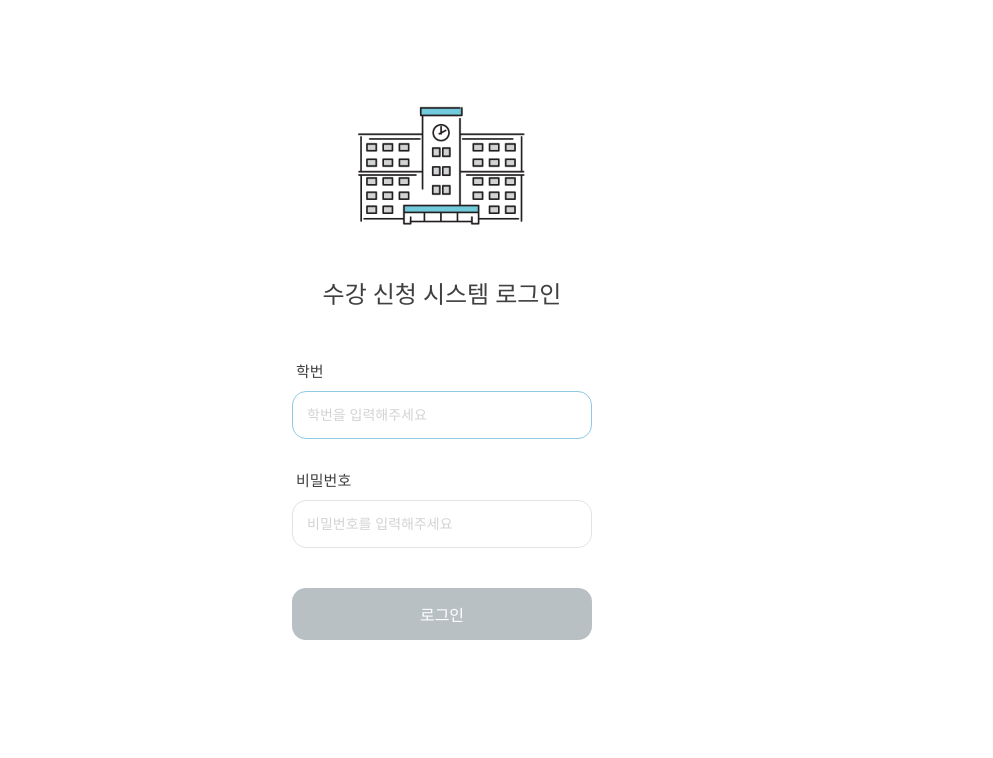
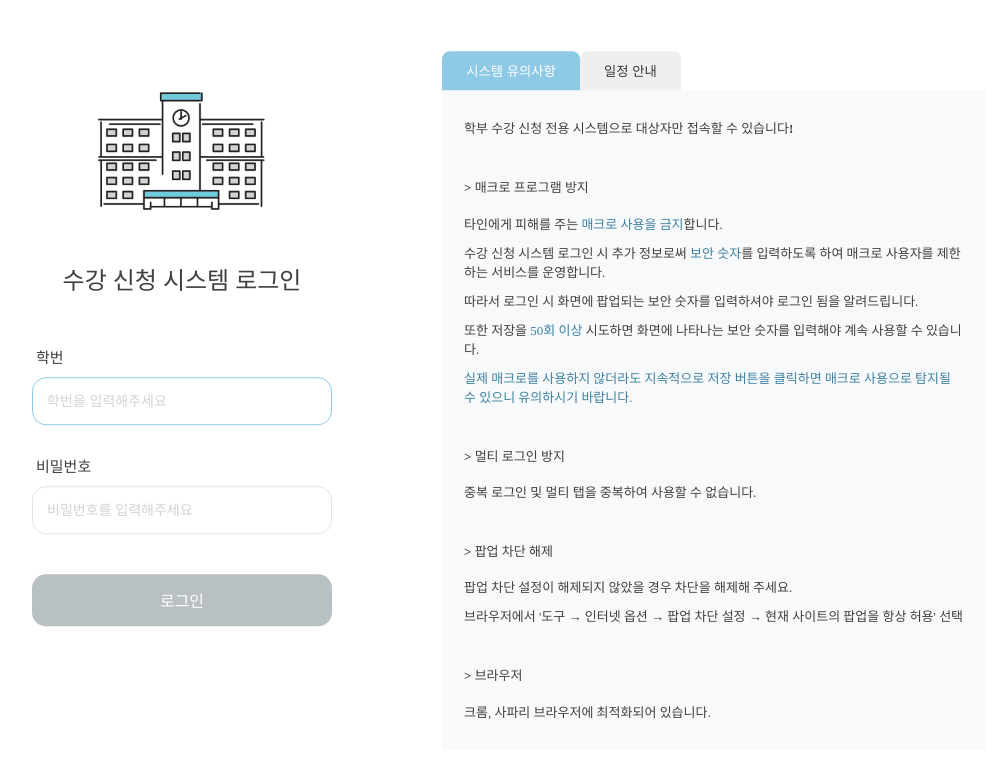
Before and after one commit to mujik-tigers/course-registration-system-front, a Vue app: page / in a window 1280 px wide. Shown: the top 758 px of the page, without its empty margins (198-1191 px from the left). Built offline with nearby package versions, Linux system fonts and the light colour scheme.

Commit message:
로그인 페이지에 공지사항 컴포넌트 추가

```diff
--- /dev/null
+++ b/src/components/layout/NoticeContent.vue
@@ -0,0 +1,129 @@
+<template>
+  <div class="noticeContent">
+    <div id="tabs">
+      <button
+        v-for="(tab, index) in tabs"
+        :key="index"
+        v-bind:class="{ active: currentTab === index }"
+        v-on:click="currentTab = index">
+        {{ tab }}
+      </button>
+      <div class="tabContent">
+        <div v-show="currentTab == 0">
+          <h4 style="font-size: 13px; margin-top: 10px">학부 수강 신청 전용 시스템으로 대상자만 접속할 수 있습니다!</h4>
+
+          <h4 class="noticeTitle">> 매크로 프로그램 방지</h4>
+          <p>타인에게 피해를 주는 <span class="textBold">매크로 사용을 금지</span>합니다.</p>
+          <p>수강 신청 시스템 로그인 시 추가 정보로써 <span class="textBold">보안 숫자</span>를 입력하도록 하여 매크로
+사용자를 제한하는 서비스를 운영합니다.</p>
+          <p>따라서 로그인 시 화면에 팝업되는 보안 숫자를 입력하셔야 로그인 됨을 알려드립니다.</p>
+          <p>또한 저장을 <span class="textBold">50회 이상</span> 시도하면 화면에 나타나는 보안 숫자를 입력해야 계속 사용할 수 있습니다.</p>
+          <p class="textBold">실제 매크로를 사용하지 않더라도 지속적으로 저장 버튼을 클릭하면 매크로 사용으로 탐지될 수 있으니 유의하시기 바랍니다.</p>
+
+          <h4 class="noticeTitle">> 멀티 로그인 방지</h4>
+          <p>중복 로그인 및 멀티 탭을 중복하여 사용할 수 없습니다.</p>
+
+          <h4 class="noticeTitle">> 팝업 차단 해제</h4>
+          <p>팝업 차단 설정이 해제되지 않았을 경우 차단을 해제해 주세요.</p>
+          <p>브라우저에서 '도구 → 인터넷 옵션 → 팝업 차단 설정 → 현재 사이트의 팝업을 항상 허용' 선택</p>
+
+          <h4 class="noticeTitle">> 브라우저</h4>
+          <p>크롬, 사파리 브라우저에 최적화되어 있습니다.</p>
+        </div>
+        <div v-show="currentTab == 1">
+          <h4 style="font-size: 13px; margin-top: 10px">
+            > 수강 신청 시스템 로그인 가능 시간
+          </h4>
+          <p>2023. 12. 4. (월) 19:00 부터</p>
+          <h4 class="noticeTitle">> 장바구니 신청 시간</h4>
+          <p>2023. 12. 19. (화) 10:00 ~ 12. 20. (수) 18:00</p>
+          <h4 class="noticeTitle">> 장바구니 우선 신청 결과 확인</h4>
+          <p>2023. 12. 19. (화) 10:00 ~ 12. 20. (수) 18:00</p>
+          <h4 class="noticeTitle">> 본 수강 신청 기간</h4>
+          <p>1학년 : 2023. 12. 4. (월) 19:00 부터...</p>
+          <p>2학년 : 2023. 12. 4. (월) 19:00 부터...</p>
+          <p>3학년 : 2023. 12. 4. (월) 19:00 부터...</p>
+          <p>4학년 : 2023. 12. 4. (월) 19:00 부터...</p>
+          <h4 class="noticeTitle">> 수강 신청 확인 및 정정 기간</h4>
+          <p>2024. 2. 26.(월) 10:00 ~ 3. 4.(월) 23:00</p>
+        </div>
+      </div>
+    </div>
+  </div>
+</template>
+
+<script>
+export default {
+  name: "WebNoticeContent",
+  data() {
+    return {
+      currentTab: 0,
+      tabs: ["시스템 유의사항", "일정 안내"],
+    };
+  },
+};
+</script>
+
+<style>
+.noticeContent {
+  display: flex;
+  justify-content: space-between;
+}
+
+#tabs {
+  width: 800px;
+  min-height: 400px;
+  padding: 10px;
+}
+
+#tabs button {
+  padding: 10px 24px;
+  border: none;
+  border-radius: 8px 8px 0px 0px;
+  transition: all 0.3s;
+}
+
+#tabs button:hover {
+  cursor: pointer;
+  background: #e3e3e3;
+  color: rgb(54, 54, 54);
+}
+
+.active {
+  background: #8ecae6;
+  color: white;
+  font-weight: 500;
+}
+
+button {
+  margin: 0.2px;
+  color: rgb(54, 54, 54);
+}
+
+.tabContent {
+  min-width: 500px;
+  min-height: inherit;
+  padding: 18px 22px;
+  background: #f8f9fa;
+  font-size: 13px;
+  white-space: pre-wrap;
+}
+
+.tabContent p {
+  margin: 0px 0px 10px 0px;
+}
+
+.noticeTitle {
+  margin-top: 40px;
+  font-size: 13px;
+}
+
+.textBold {
+  color: #3c81a1;
+  font-weight: 500;
+}
+
+.tabContent h4 {
+  font-weight: 550;
+}
+</style>
--- a/src/views/Login.vue
+++ b/src/views/Login.vue
@@ -1,4 +1,5 @@
 <template>
+  <div style="position: absolute; top: 50%; left: 50%; transform: translate(-50%, -50%);">
     <div id="login">
       <img :src="require('../assets/school.png')" id="logo"/>
       <h2 class="loginTitle">수강 신청 시스템 로그인</h2>
@@ -23,14 +24,20 @@
       <span class="loginFailMessage" v-if='isNotAllowed'>로그인 정보가 유효하지 않습니다</span>
       </form>
     </div>
+    <NoticeContent style="padding-left: 100px;"/>
+  </div>
 </template>
 
 <script>
+import NoticeContent from '@/components/layout/NoticeContent.vue';
 import axios from 'axios';
 axios.defaults.withCredentials = true;
 
 export default {
   name: "WebLogin",
+  components: {
+    NoticeContent
+  },
   data() {
     return {
       loginUrl: 'http://localhost:8080/login',
@@ -76,11 +83,13 @@ export default {
 
 <style>
 #login {
+  float: left;
   display: flex;
   flex-direction: column;
-  justify-content: center;
+  justify-content: flex-start;
   width: 300px;
   height: 700px;
+  margin-left: 50px;
 }
 
 #logo {
--- a/src/views/Notice.vue
+++ b/src/views/Notice.vue
@@ -2,43 +2,21 @@
   <Header />
   <div class="noticeContent">
     <Sidebar />
-    <div id="tabs">
-      <button
-        v-for="(tab, index) in tabs" :key="index"
-        v-bind:class="{active: currentTab === index}"
-        v-on:click="currentTab = index">
-        {{ tab }}
-      </button>
-      <div class="tabContent">
-        <div
-          v-for="(tabContent, index) in tabContents" :key="index"
-          v-show="currentTab == index">
-          {{ tabContent }}
-        </div>
-      </div>
-    </div>
+    <NoticeContent />
   </div>
 </template>
 
 <script>
 import Header from '@/components/layout/Header.vue';
 import Sidebar from '@/components/layout/Sidebar.vue';
+import NoticeContent from '@/components/layout/NoticeContent.vue';
 
 export default {
   name: "WebNotice",
   components: {
     Header,
     Sidebar,
-  },
-  data() {
-    return {
-      currentTab: 0,
-      tabs: ["시스템 유의사항", "공지사항"],
-      tabContents: [
-        "수강 신청 시스템 로그인 시 추가 정보로써 보안 숫자를 입력하도록 하여 매크로 사용자를 제한하는 서비스를 운영합니다. \n따라서 로그인 시 화면에 팝업되는 보안 숫자를 입력하셔야 로그인 됨을 알려드립니다...",
-        "[1학기 로그인 가능 시간] 2023. 12. 4. (월) 19:00 부터 \n[장바구니 신청 기간] 2023. 12. 19. (화) 10:00 ~ 12. 20. (수) 18:00 \n[수강 신청 기간] 2023. 12. 4. (월) 19:00 부터...",
-      ],
-    };
+    NoticeContent
   },
 };
 </script>
@@ -48,42 +26,4 @@ export default {
   display: flex;
   justify-content: space-between;
 }
-
-#tabs {
-  width: 800px;
-  min-height: 400px;
-  padding: 10px;
-}
-
-#tabs button {
-  padding: 10px 24px;
-  border: none;
-  border-radius: 8px 8px 0px 0px;
-  transition: all .3s;
-}
-
-#tabs button:hover {
-  cursor: pointer;
-  background: #e3e3e3;
-  color: rgb(54, 54, 54);
-}
-
-.active {
-  background: #8ecae6;
-  color: white;
-  font-weight: 500;
-}
-
-button {
-  margin: 0.2px;
-  color: rgb(54, 54, 54);
-}
-
-.tabContent {
-  min-height: inherit;
-  padding: 18px 18px;
-  background: #f8f9fa;
-  font-size: 14px;
-  white-space: pre-wrap;
-}
 </style>
```
Lines whose indentation alone changed are shown as unchanged.
